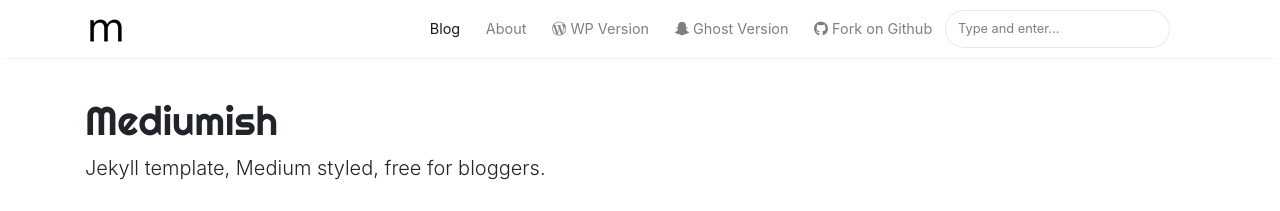
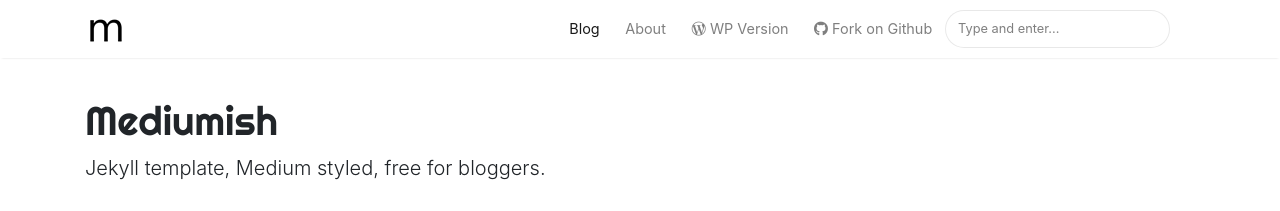
Before and after one commit to samita100/incredible-bee, a Jekyll site: the page built from index.html, in a window 1280 px wide. Shown: the top 211 px of the page. Built offline with Jekyll 4.4.1, drawn with Linux system fonts in a browser that asks for light colours; nearby versions of some CDN libraries; the list of posts is cut into pages by our own code.

Commit message:
default.html: changed

```diff
--- a/_layouts/default.html
+++ b/_layouts/default.html
@@ -81,9 +81,6 @@ ga('send', 'pageview');
                 <a target="_blank" class="nav-link" href="{{ site.baseurl }}/tags"><i class="fab fa-wordpress-simple"></i> WP Version</a>
                 </li>
 
-                <li class="nav-item">
-                <a target="_blank" class="nav-link" href="https://www.wowthemes.net/themes/mediumish-ghost/"><i class="fab fa-snapchat-ghost"></i> Ghost Version</a>
-                </li>
 
                 <li class="nav-item">
                 <a target="_blank" class="nav-link" href="https://github.com/wowthemesnet/mediumish-theme-jekyll"><i class="fab fa-github"></i> Fork on Github</a>
```
